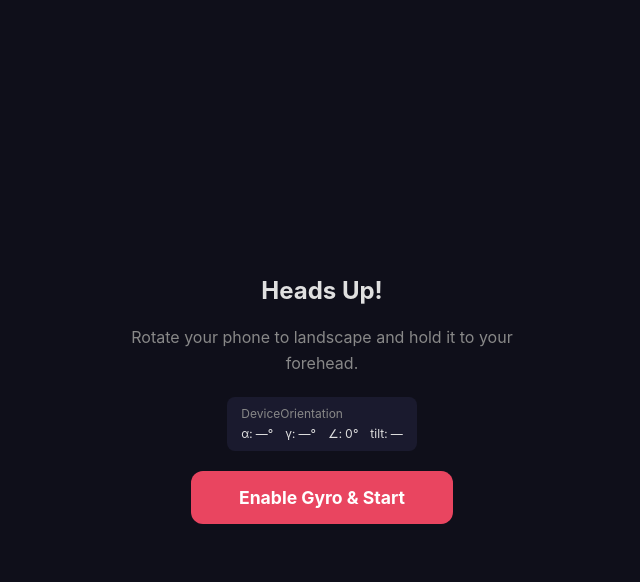
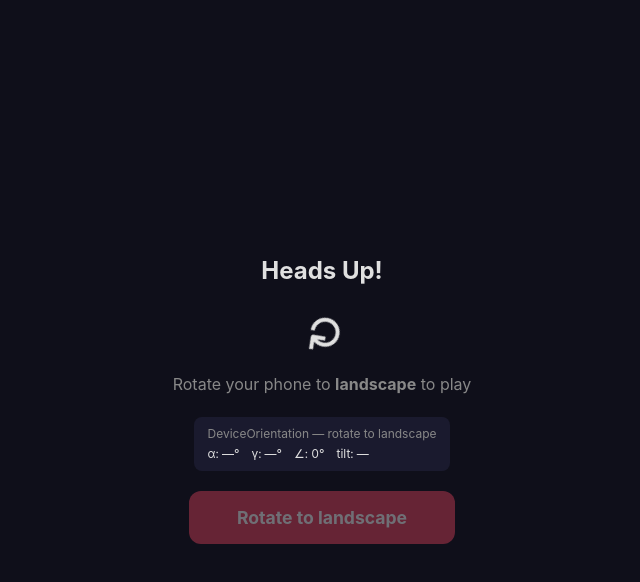
Before and after one commit to Zendovo/headsup, a React (Vite) app: page / in a window 1280 px wide. Both pictures are taken after a click on the button "All Categories". Shown: the top 582 px of the page, without its empty margins (318-958 px from the left). Built offline with nearby package versions, Linux system fonts and the light colour scheme.

Commit message:
timer, landscape lock

```diff
--- a/src/GameScreen.tsx
+++ b/src/GameScreen.tsx
@@ -9,18 +9,13 @@
 
 export function GameScreen({ categoryIds, onBack }: GameScreenProps) {
   const { alpha, gamma, perm, request } = useDeviceOrientation()
-  const { phase, current, correct, pass, feedback, record, start } = useGame(categoryIds)
+  const { phase, current, correct, pass, feedback, timeLeft, record, start } = useGame(categoryIds)
 
-  const [landscape, setLandscape] = useState(false)
   const [orientationAngle, setOrientationAngle] = useState(getOrientationAngle)
-
   const triggered = useRef(false)
 
   useEffect(() => {
-    const check = () => {
-      setLandscape(window.screen.width > window.screen.height)
-      setOrientationAngle(getOrientationAngle())
-    }
+    const check = () => setOrientationAngle(getOrientationAngle())
     check()
     window.addEventListener('resize', check)
     window.addEventListener('orientationchange', check)
@@ -30,6 +25,8 @@
     }
   }, [])
 
+  const inLandscape = orientationAngle === 90 || orientationAngle === -90 || orientationAngle === 270
+
   // Tilt gesture detection
   useEffect(() => {
     if (phase !== 'playing' || gamma == null) return
@@ -37,12 +34,7 @@
     const lt = getLogicalTilt(gamma, orientationAngle)
     if (lt == null) return
 
-    // Rearm once back in neutral zone
-    if (Math.abs(lt) < 15) {
-      triggered.current = false
-      return
-    }
-
+    if (Math.abs(lt) < 15) { triggered.current = false; return }
     if (triggered.current) return
 
     if (lt > 40) { triggered.current = true; record('correct') }
@@ -50,18 +42,42 @@
   }, [gamma, orientationAngle, phase, record])
 
   if (phase === 'start') {
+    const canStart = inLandscape && perm !== 'denied'
+
     return (
       <div className="game-screen start">
         <h2>Heads Up!</h2>
-        <p className="instructions">
-          Rotate your phone to landscape and hold it to your forehead.
-        </p>
-        <SensorInfo alpha={alpha} gamma={gamma} angle={orientationAngle} landscape={landscape} perm={perm} />
-        <button className="start-btn" onClick={async () => {
-          if (perm === 'unknown') await request()
-          start()
-        }}>
-          {perm === 'unknown' ? 'Enable Gyro & Start' : 'Start'}
+
+        {!inLandscape && (
+          <div className="rotate-prompt">
+            <div className="rotate-icon">⟳</div>
+            <p className="instructions">
+              Rotate your phone to <strong>landscape</strong> to play
+            </p>
+          </div>
+        )}
+
+        {inLandscape && (
+          <p className="instructions">
+            Hold your phone to your forehead.<br />
+            Tilt down for ✓ Correct · Tilt up for ✗ Pass
+          </p>
+        )}
+
+        <SensorInfo
+          alpha={alpha} gamma={gamma} angle={orientationAngle}
+          landscape={inLandscape} perm={perm}
+        />
+
+        <button
+          className={`start-btn${!canStart ? ' disabled' : ''}`}
+          disabled={!canStart}
+          onClick={async () => {
+            if (perm === 'unknown') await request()
+            start()
+          }}
+        >
+          {!inLandscape ? 'Rotate to landscape' : perm === 'unknown' ? 'Enable Gyro & Start' : 'Start'}
         </button>
       </div>
     )
@@ -80,23 +96,24 @@
     )
   }
 
-  const lt = gamma != null ? getLogicalTilt(gamma, orientationAngle) : null
+  const timerClass = timeLeft <= 10 ? 'timer urgent' : 'timer'
 
   return (
     <div className="game-screen playing">
       <div className="top-bar">
         <button className="back-btn" onClick={onBack}>✕</button>
         <span className="score">{correct}/{correct + pass}</span>
-        <span className="sensor-entry" style={{ fontSize: '0.7rem' }}>
-          tilt: {lt?.toFixed(1) ?? '—'}
-        </span>
+        <span className={timerClass}>{timeLeft}s</span>
       </div>
 
       <div className="word-display">
         <span className="word" key={current}>{current}</span>
       </div>
 
-      <SensorInfo alpha={alpha} gamma={gamma} angle={orientationAngle} landscape={landscape} perm={perm} />
+      <SensorInfo
+        alpha={alpha} gamma={gamma} angle={orientationAngle}
+        landscape={inLandscape} perm={perm}
+      />
 
       {feedback && (
         <div className={`gesture-feedback ${feedback}`}>
--- a/src/index.css
+++ b/src/index.css
@@ -298,3 +298,41 @@
   color: var(--accent);
   font-weight: 600;
 }
+
+.timer {
+  font-size: 1.1rem;
+  font-weight: 700;
+  font-variant-numeric: tabular-nums;
+}
+
+.timer.urgent {
+  color: var(--pass);
+  animation: pulse 0.5s ease-in-out infinite alternate;
+}
+
+.rotate-prompt {
+  display: flex;
+  flex-direction: column;
+  align-items: center;
+  gap: 8px;
+}
+
+.rotate-icon {
+  font-size: 3rem;
+  animation: spin 2s linear infinite;
+}
+
+@keyframes spin {
+  from { transform: rotate(0deg); }
+  to { transform: rotate(360deg); }
+}
+
+@keyframes pulse {
+  from { opacity: 1; }
+  to { opacity: 0.4; }
+}
+
+.start-btn.disabled {
+  opacity: 0.4;
+  pointer-events: none;
+}
--- a/src/useGame.ts
+++ b/src/useGame.ts
@@ -3,6 +3,14 @@
 
 export type Gesture = 'correct' | 'pass'
 export type Phase = 'start' | 'playing' | 'done'
+
+const GAME_DURATION = 60
+
+function vibrate(pattern: number | number[]) {
+  if (typeof navigator !== 'undefined' && navigator.vibrate) {
+    navigator.vibrate(pattern)
+  }
+}
 
 export function useGame(categoryIds: string[]) {
   const words = useMemo(
@@ -15,22 +23,45 @@
   const [correct, setCorrect] = useState(0)
   const [pass, setPass] = useState(0)
   const [feedback, setFeedback] = useState<Gesture | null>(null)
+  const [timeLeft, setTimeLeft] = useState(GAME_DURATION)
   const locked = useRef(false)
+  const timerRef = useRef<ReturnType<typeof setInterval> | null>(null)
 
   const current = words[index]
   const isDone = index >= words.length
+
+  // Timer
+  useEffect(() => {
+    if (phase !== 'playing') {
+      if (timerRef.current) { clearInterval(timerRef.current); timerRef.current = null }
+      return
+    }
+    timerRef.current = setInterval(() => {
+      setTimeLeft((t) => {
+        if (t <= 1) {
+          setPhase('done')
+          return 0
+        }
+        return t - 1
+      })
+    }, 1000)
+    return () => { if (timerRef.current) { clearInterval(timerRef.current); timerRef.current = null } }
+  }, [phase])
 
   useEffect(() => {
     if (isDone && phase === 'playing') setPhase('done')
   }, [isDone, phase])
 
   const start = useCallback(() => {
+    setTimeLeft(GAME_DURATION)
     setPhase('playing')
   }, [])
 
   const record = useCallback((gesture: Gesture) => {
     if (locked.current) return
     locked.current = true
+
+    vibrate(gesture === 'correct' ? [30] : [15, 30, 15])
 
     if (gesture === 'correct') setCorrect((c) => c + 1)
     else setPass((p) => p + 1)
@@ -49,5 +80,5 @@
     }, 400)
   }, [index, words.length])
 
-  return { phase, current, correct, pass, feedback, record, start }
+  return { phase, current, correct, pass, feedback, timeLeft, record, start }
 }
```
